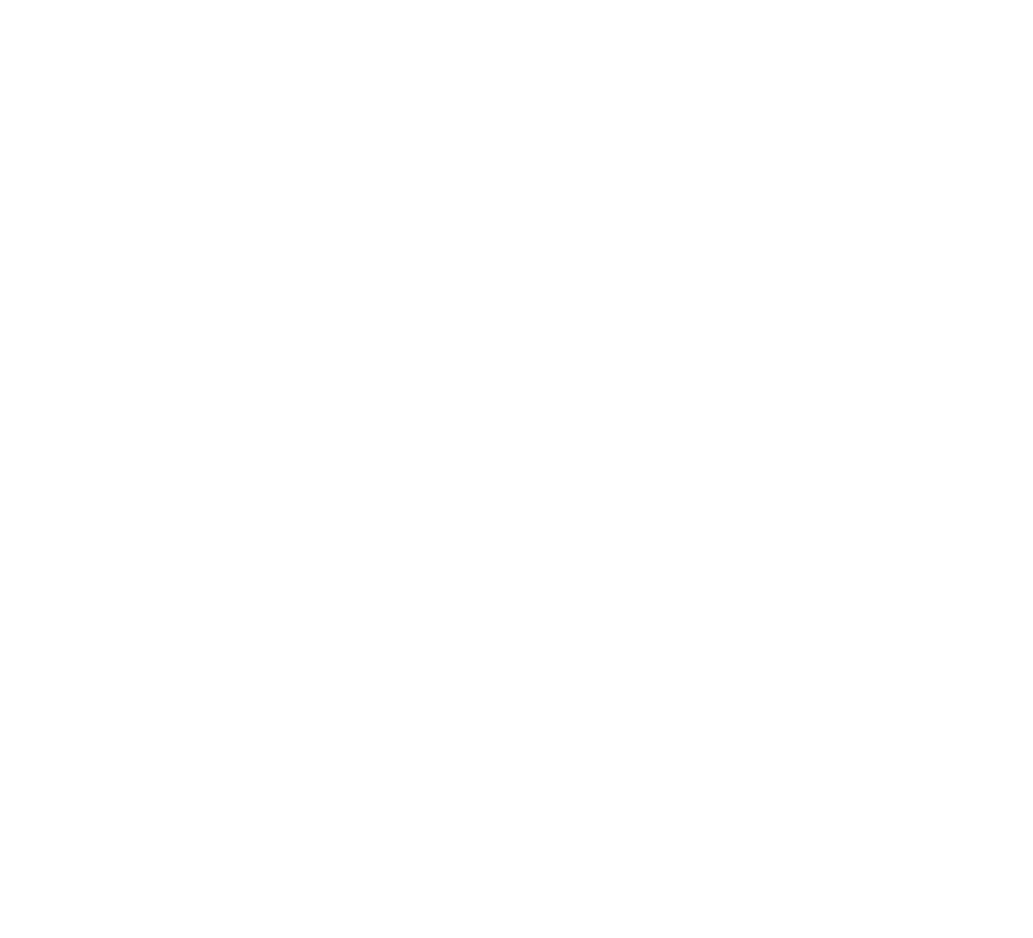
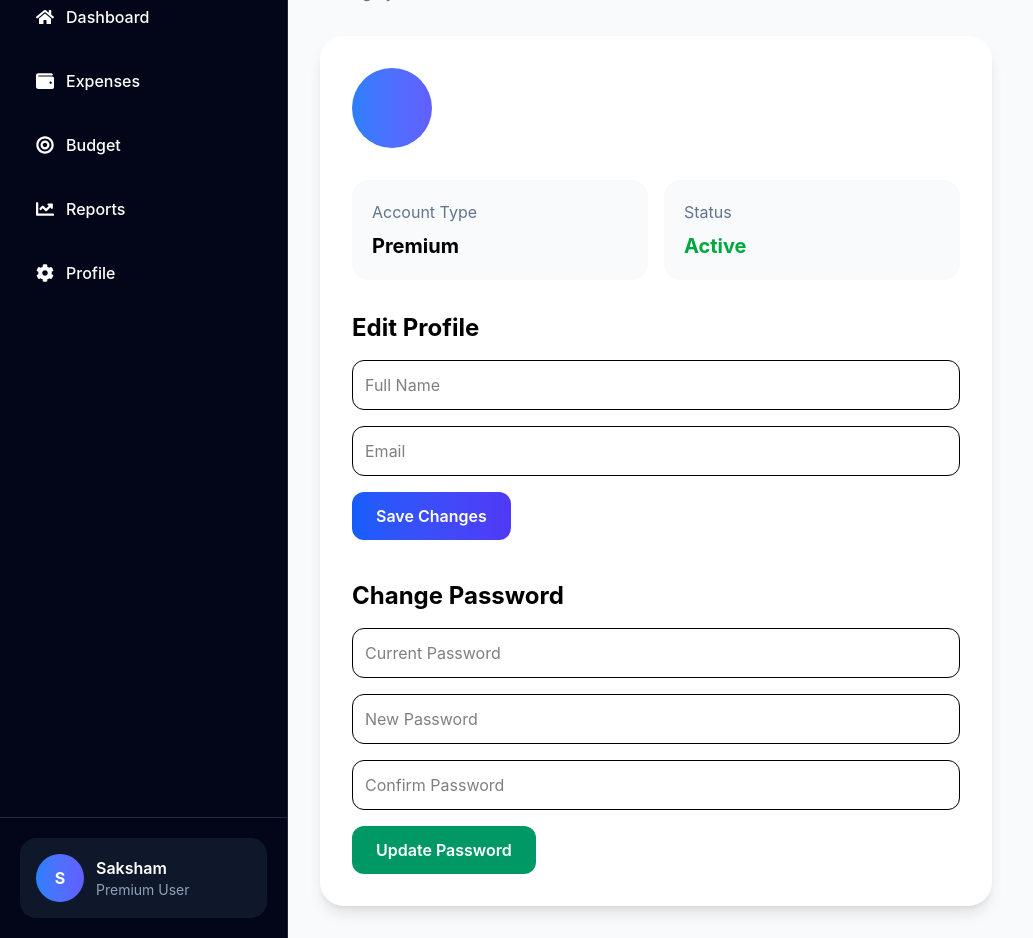
Before and after one commit to digvijay1129/fintrack-pro, a React (Vite) app in the folder client/: page /profile in a window 1280 px wide. Before the commit this address had no page. Shown: the part 180-1118 px from the top of the page, without its empty margins (0-1033 px from the left). Before the commit the page ends 800 px from the top, so only its background shows below. Built offline with nearby package versions, Linux system fonts and the light colour scheme.

Commit message:
Day 10 Completed - Profile Settings

```diff
--- a/client/src/components/navigation/Sidebar.jsx
+++ b/client/src/components/navigation/Sidebar.jsx
@@ -30,10 +30,10 @@ function Sidebar() {
       icon: <FaChartLine />,
     },
     {
-      name: "Settings",
-      path: "#",
+      name: "Profile",
+      path: "/profile",
       icon: <FaCog />,
-    },
+    }
   ];
 
   return (
--- /dev/null
+++ b/client/src/pages/dashboard/ProfilePage.jsx
@@ -0,0 +1,223 @@
+import DashboardLayout from "../../layouts/DashboardLayout";
+import { useState } from "react";
+
+function ProfilePage() {
+  const user = JSON.parse(localStorage.getItem("user"));
+
+  const [name, setName] = useState(user?.name || "");
+  const [email, setEmail] = useState(user?.email || "");
+
+  // Step 1: Add Password States
+  const [currentPassword, setCurrentPassword] = useState("");
+  const [newPassword, setNewPassword] = useState("");
+  const [confirmPassword, setConfirmPassword] = useState("");
+
+  return (
+    <DashboardLayout>
+      <div className="p-8">
+        <h1 className="text-4xl font-bold mb-2">Profile Settings</h1>
+
+        <p className="text-slate-500 mb-8">Manage your account</p>
+
+        <div
+          className="
+            bg-white
+            rounded-3xl
+            shadow-lg
+            p-8
+            max-w-2xl
+          "
+        >
+          <div className="mb-6">
+            <div
+              className="
+                h-20
+                w-20
+                rounded-full
+                bg-gradient-to-r
+                from-blue-500
+                to-indigo-500
+                flex
+                items-center
+                justify-center
+                text-white
+                text-3xl
+                font-bold
+                mb-4
+              "
+            >
+              {user?.name?.charAt(0)}
+            </div>
+
+            <h2 className="text-2xl font-bold">{user?.name}</h2>
+
+            <p className="text-slate-500">{user?.email}</p>
+
+            <div className="grid md:grid-cols-2 gap-4 mt-8">
+              <div
+                className="
+                  bg-slate-50
+                  rounded-2xl
+                  p-5
+                "
+              >
+                <p className="text-slate-500">Account Type</p>
+
+                <h3 className="text-xl font-bold mt-2">Premium</h3>
+              </div>
+
+              <div
+                className="
+                  bg-slate-50
+                  rounded-2xl
+                  p-5
+                "
+              >
+                <p className="text-slate-500">Status</p>
+
+                <h3 className="text-xl font-bold mt-2 text-green-600">
+                  Active
+                </h3>
+              </div>
+            </div>
+          </div>
+
+          <div className="mt-8">
+            <h3 className="text-2xl font-bold mb-4">Edit Profile</h3>
+
+            <input
+              type="text"
+              placeholder="Full Name"
+              value={name}
+              onChange={(e) => setName(e.target.value)}
+              className="
+                w-full
+                p-3
+                border
+                rounded-xl
+                mb-4
+              "
+            />
+
+            <input
+              type="email"
+              placeholder="Email"
+              value={email}
+              onChange={(e) => setEmail(e.target.value)}
+              className="
+                w-full
+                p-3
+                border
+                rounded-xl
+                mb-4
+              "
+            />
+
+            <button
+              onClick={() => {
+                const updatedUser = {
+                  ...user,
+                  name,
+                  email,
+                };
+
+                localStorage.setItem("user", JSON.stringify(updatedUser));
+
+                alert("Profile Updated");
+
+                window.location.reload();
+              }}
+              className="
+                bg-gradient-to-r
+                from-blue-600
+                to-indigo-600
+                text-white
+                px-6
+                py-3
+                rounded-xl
+                font-semibold
+              "
+            >
+              Save Changes
+            </button>
+          </div>
+
+          {/* Step 2: Add Change Password Section */}
+          <div className="mt-10">
+            <h3 className="text-2xl font-bold mb-4">Change Password</h3>
+
+            <input
+              type="password"
+              placeholder="Current Password"
+              value={currentPassword}
+              onChange={(e) => setCurrentPassword(e.target.value)}
+              className="
+                w-full
+                p-3
+                border
+                rounded-xl
+                mb-4
+              "
+            />
+
+            <input
+              type="password"
+              placeholder="New Password"
+              value={newPassword}
+              onChange={(e) => setNewPassword(e.target.value)}
+              className="
+                w-full
+                p-3
+                border
+                rounded-xl
+                mb-4
+              "
+            />
+
+            <input
+              type="password"
+              placeholder="Confirm Password"
+              value={confirmPassword}
+              onChange={(e) => setConfirmPassword(e.target.value)}
+              className="
+                w-full
+                p-3
+                border
+                rounded-xl
+                mb-4
+              "
+            />
+
+            {/* Step 3: Add Update Password Button */}
+            <button
+              onClick={() => {
+                if (newPassword !== confirmPassword) {
+                  alert("Passwords do not match");
+                  return;
+                }
+
+                alert("Password Update UI Ready");
+
+                setCurrentPassword("");
+                setNewPassword("");
+                setConfirmPassword("");
+              }}
+              className="
+                bg-emerald-600
+                text-white
+                px-6
+                py-3
+                rounded-xl
+                font-semibold
+              "
+            >
+              Update Password
+            </button>
+          </div>
+        </div>
+      </div>
+    </DashboardLayout>
+  );
+}
+
+export default ProfilePage;
--- a/client/src/routes/AppRoutes.jsx
+++ b/client/src/routes/AppRoutes.jsx
@@ -7,6 +7,7 @@ import LoginPage from "../pages/auth/LoginPage";
 import RegisterPage from "../pages/auth/RegisterPage";
 import ProtectedRoute from "./ProtectedRoute";
 import ExpensesPage from "../pages/dashboard/ExpensesPage";
+import ProfilePage from "../pages/dashboard/ProfilePage";
 
 function AppRoutes() {
   return (
@@ -30,6 +31,11 @@ function AppRoutes() {
         element={<DashboardPage />}
       />
 
+      <Route
+        path="/profile"
+        element={<ProfilePage />}
+      />
+
       <Route path="/login" element={<LoginPage />} />
 
       <Route path="/register" element={<RegisterPage />} />
```
